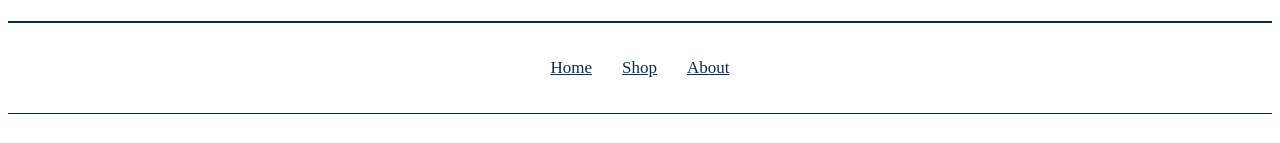
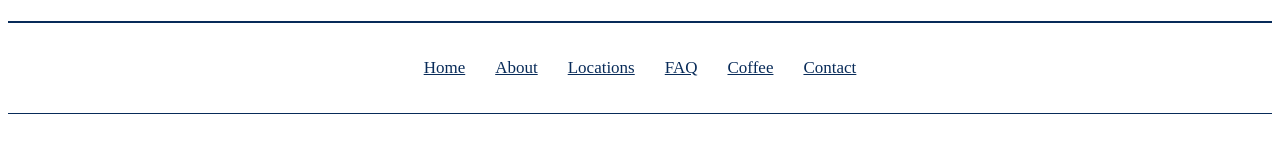
Before and after one commit to arielcasta/GulpRoast, a plain HTML site: page products.html in a window 1280 px wide. Shown: the part 331-474 px from the top of the page. Drawn offline with Linux system fonts and the light colour scheme.

Commit message:
Update products.html
Nav updates

```diff
--- a/products.html
+++ b/products.html
@@ -33,8 +33,11 @@
   <div class = "main-nav">
       <div class="nav-links">
         <a href = "index.html">Home</a>
-        <a href = "products.html">Shop</a>
         <a href = "about.html">About</a>
+        <a href = "https://uxuicurriculum.wixsite.com/gulproast">Locations</a>
+        <a href = "https://uxuicurriculum.wixsite.com/gulproast">FAQ</a>
+        <a href = "products.html">Coffee</a>
+        <a href = "https://uxuicurriculum.wixsite.com/gulproast.html">Contact</a>
       </div>
   </div>
 </nav>
```
